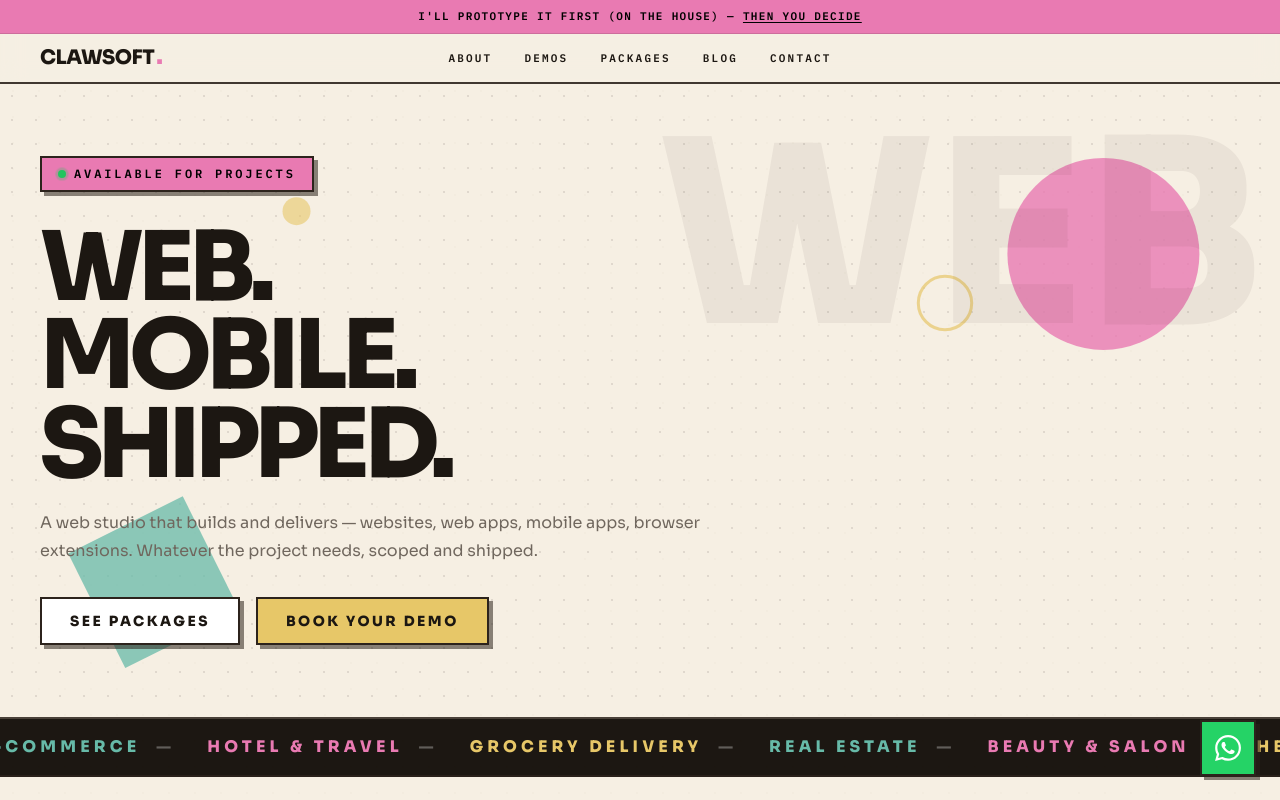
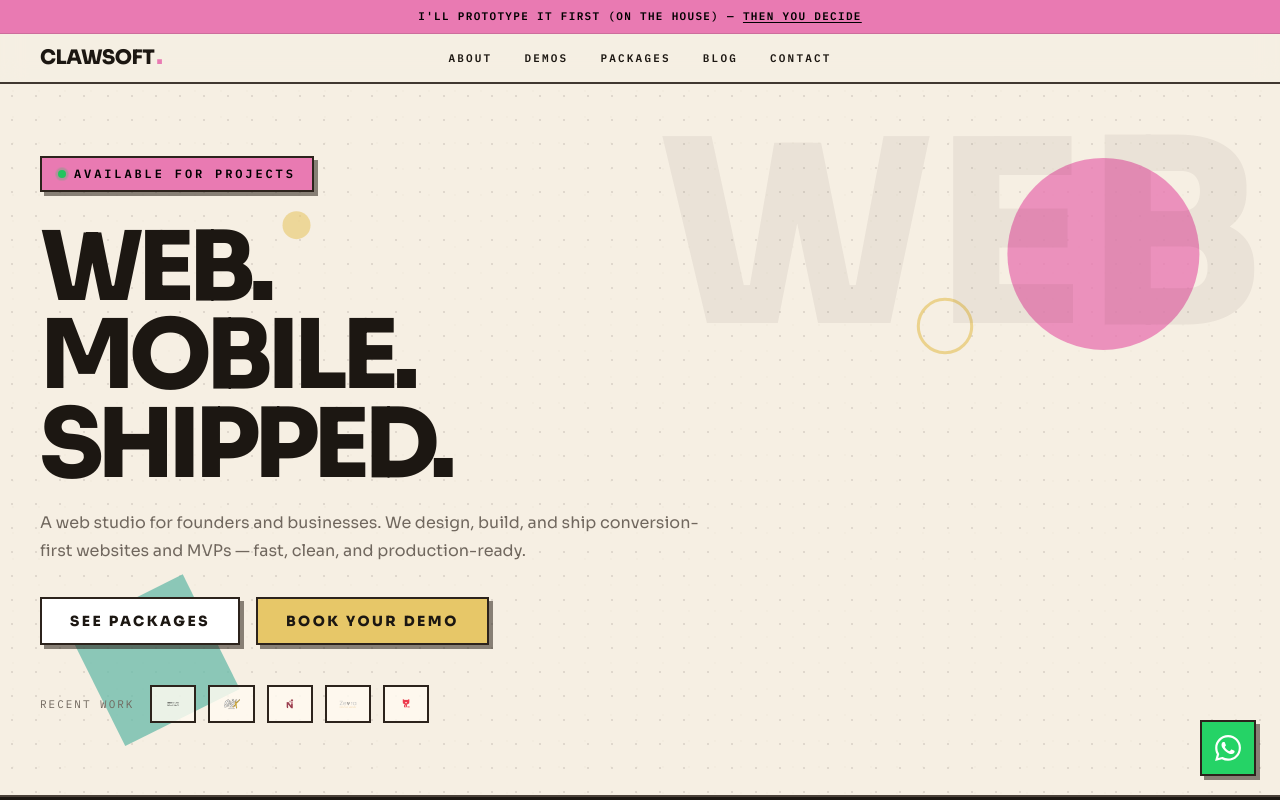
Before and after one commit to Hackrgg/clawsoft, a Next.js app: page / in a window 1280 px wide. Shown: the top 800 px of the page. Built offline with nearby package versions, Linux system fonts and the light colour scheme.

Commit message:
Tighten hero copy and add proof strip

```diff
--- a/src/app/page.tsx
+++ b/src/app/page.tsx
@@ -2,6 +2,7 @@
 
 import { motion } from "framer-motion";
 import Link from "next/link";
+import Image from "next/image";
 import {
   SiDocker,
   SiFlutter,
@@ -69,6 +70,14 @@
   },
 ];
 
+const proofLogos = [
+  { src: "/logos/the-bed-store.png", alt: "The Bed Store" },
+  { src: "/logos/onyx-gym.png", alt: "Onyx Gym" },
+  { src: "/logos/nimra.png", alt: "Nimra" },
+  { src: "/logos/zevra-creative.png", alt: "Zevra Creative" },
+  { src: "/logos/hackr-gg.png", alt: "hackr.gg" },
+];
+
 export default function Home() {
   return (
     <main className="min-h-screen bg-[var(--color-bg)] text-[var(--color-text)]">
@@ -125,7 +134,7 @@
                 Shipped.
               </h1>
               <p className="max-w-2xl text-base leading-7 text-[var(--color-muted)]">
-                A web studio that builds and delivers — websites, web apps, mobile apps, browser extensions. Whatever the project needs, scoped and shipped.
+                A web studio for founders and businesses. We design, build, and ship conversion-first websites and MVPs — fast, clean, and production-ready.
               </p>
             </div>
 
@@ -142,6 +151,25 @@
               >
                 Book Your Demo
               </a>
+            </div>
+
+            <div className="flex flex-wrap items-center gap-4 pt-2">
+              <p className="font-mono text-[11px] uppercase tracking-[0.18em] text-[var(--color-muted)]">
+                Recent work
+              </p>
+              <div className="flex flex-wrap items-center gap-3">
+                {proofLogos.map((logo) => (
+                  <div key={logo.src} className="brutal-border bg-[rgba(255,250,241,0.82)] px-3 py-2">
+                    <Image
+                      src={logo.src}
+                      alt={logo.alt}
+                      width={90}
+                      height={22}
+                      className="h-[18px] w-auto object-contain opacity-90"
+                    />
+                  </div>
+                ))}
+              </div>
             </div>
           </div>
         </div>
--- a/src/components/site-header.tsx
+++ b/src/components/site-header.tsx
@@ -34,7 +34,7 @@
             <span className="animate-bounce inline-block text-[var(--color-accent-strong)]" style={{ animationDelay: "100ms" }}>
               →
             </span>
-            <span className="text-[var(--color-accent)] font-black tracking-[0.18em]">GET A FREE LIVE DEMO</span>
+            <span className="text-[var(--color-accent)] font-black tracking-[0.18em]">BOOK YOUR DEMO</span>
             <span className="animate-bounce inline-block text-[var(--color-accent-strong)]" style={{ animationDelay: "100ms" }}>
               ←
             </span>
```
